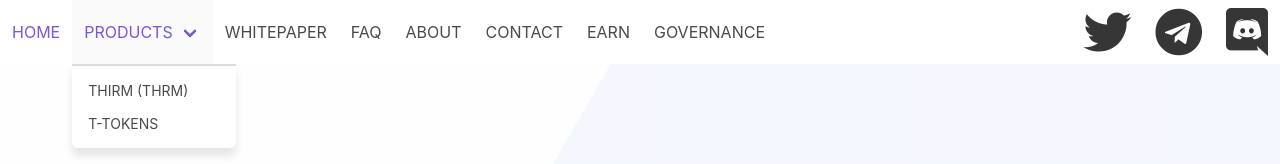
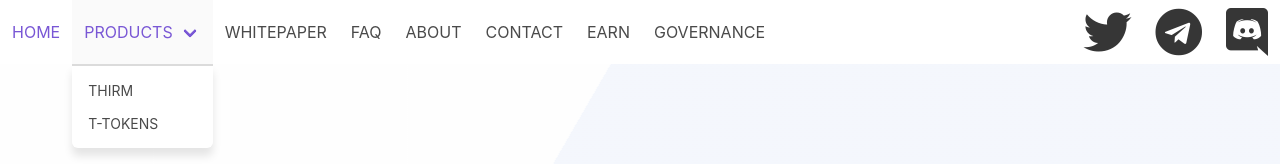
Before and after one commit to SuhailCM/thirmprotocol.github.io, a Vue app: page /faq in a window 1280 px wide. Both pictures are taken after a click on the link "PRODUCTS". Shown: the top 164 px of the page. Built offline with nearby package versions, Linux system fonts and the light colour scheme; no server answers; some icons are missing; what vue-plugin-load-script would draw is missing.

Commit message:
Update App.vue

```diff
--- a/src/App.vue
+++ b/src/App.vue
@@ -13,7 +13,7 @@
         <template slot="start">
           <b-navbar-dropdown label="PRODUCTS">
             <b-navbar-item tag="router-link" :to="{ path: '/thrm' }"
-              >THIRM (THRM)</b-navbar-item
+              >THIRM</b-navbar-item
             >
             <b-navbar-item tag="router-link" :to="{ path: '/ttoken' }">
               T-TOKENS
```
